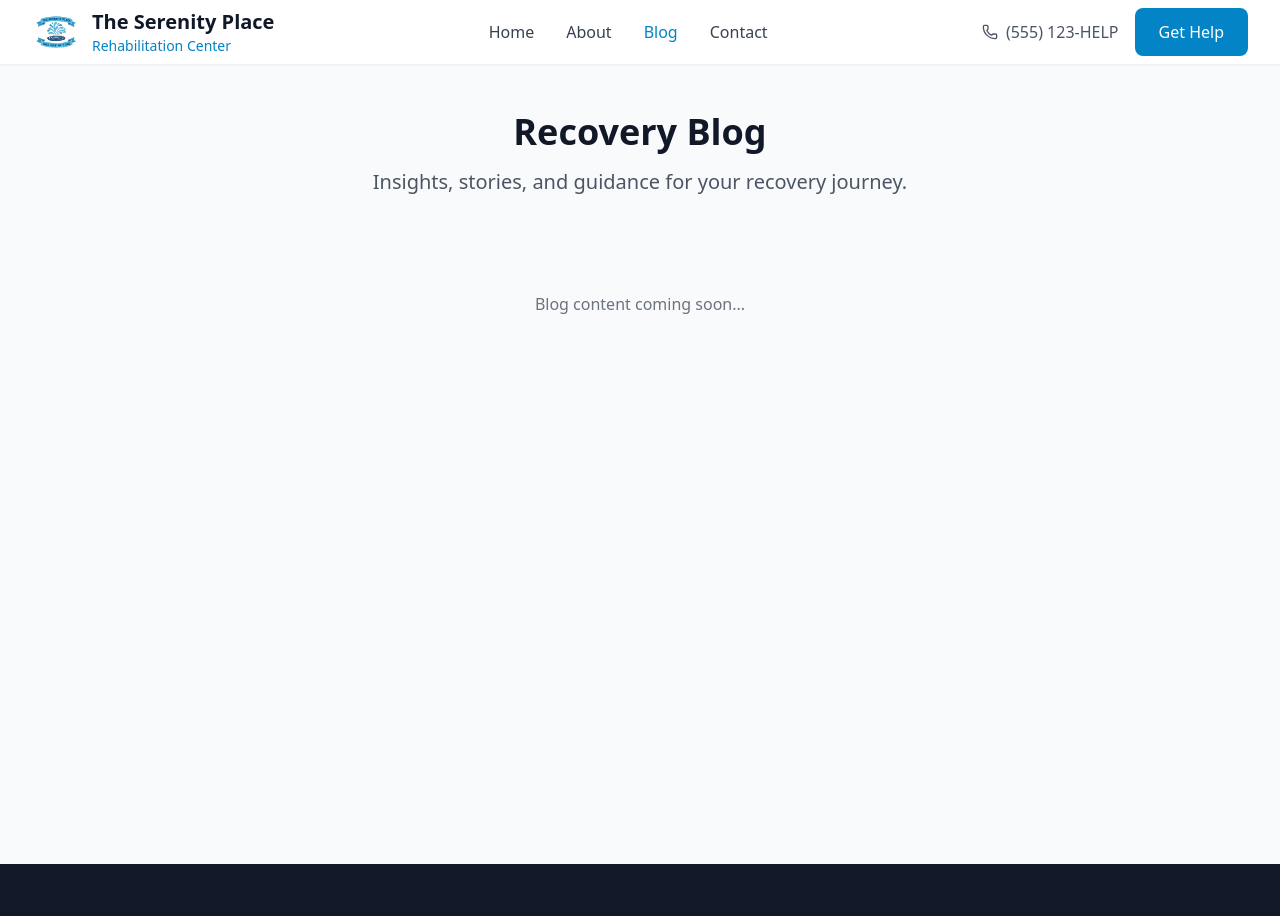
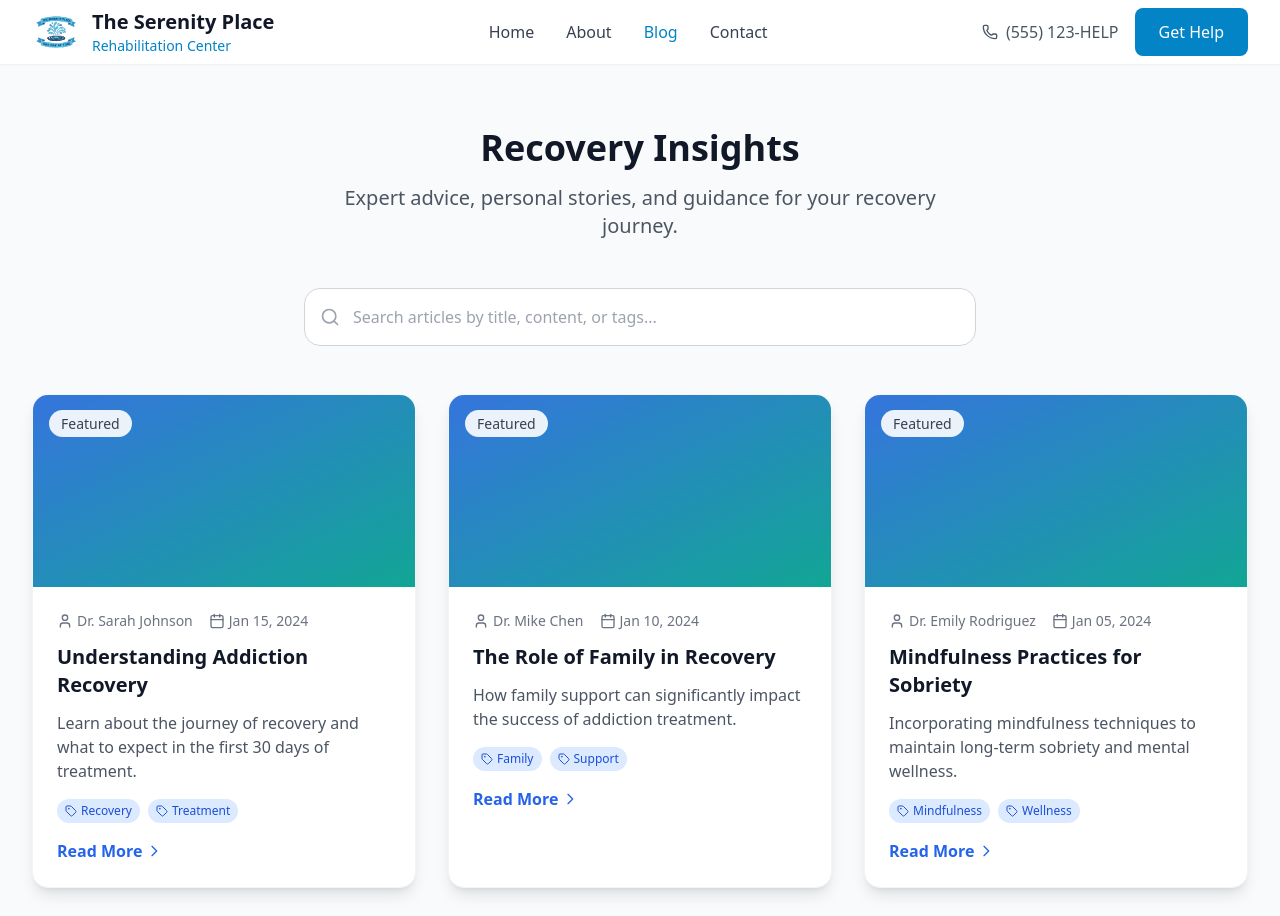
Before and after one commit to bkoimett/serenity-mern, a React (Vite) app in the folder client/: page /blog in a window 1280 px wide. Shown: the top 916 px of the page. Built offline with nearby package versions, Linux system fonts and the light colour scheme.

Commit message:
feat(client): setup blog elements (pages/components) and add to main component

```diff
--- /dev/null
+++ b/client/src/components/BlogCard.jsx
@@ -0,0 +1,77 @@
+// src/components/BlogCard.jsx
+import { Link } from "react-router-dom";
+import { Calendar, User, Tag } from "lucide-react";
+import { format } from "date-fns";
+
+export function BlogCard({ blog }) {
+  return (
+    <article className="bg-white rounded-2xl shadow-lg border border-gray-100 overflow-hidden hover:shadow-xl transition-shadow duration-300">
+      {/* Featured Image */}
+      <div className="h-48 bg-gradient-to-br from-blue-500 to-teal-500 relative">
+        <div className="absolute inset-0 bg-black/10"></div>
+        <div className="absolute top-4 left-4">
+          <span className="bg-white/90 text-gray-700 text-sm font-medium px-3 py-1 rounded-full">
+            Featured
+          </span>
+        </div>
+      </div>
+
+      {/* Content */}
+      <div className="p-6">
+        {/* Meta Information */}
+        <div className="flex items-center text-sm text-gray-500 mb-3 space-x-4">
+          <div className="flex items-center">
+            <User className="w-4 h-4 mr-1" />
+            {blog.author.name}
+          </div>
+          <div className="flex items-center">
+            <Calendar className="w-4 h-4 mr-1" />
+            {format(new Date(blog.createdAt), "MMM dd, yyyy")}
+          </div>
+        </div>
+
+        {/* Title */}
+        <h2 className="text-xl font-bold text-gray-900 mb-3 line-clamp-2">
+          {blog.title}
+        </h2>
+
+        {/* Excerpt */}
+        <p className="text-gray-600 mb-4 line-clamp-3">{blog.excerpt}</p>
+
+        {/* Tags */}
+        <div className="flex flex-wrap gap-2 mb-4">
+          {blog.tags.map((tag, index) => (
+            <span
+              key={index}
+              className="inline-flex items-center text-xs bg-blue-100 text-blue-700 px-2 py-1 rounded-full"
+            >
+              <Tag className="w-3 h-3 mr-1" />
+              {tag}
+            </span>
+          ))}
+        </div>
+
+        {/* Read More Button */}
+        <Link
+          to={`/blog/${blog._id}`}
+          className="inline-flex items-center text-blue-600 hover:text-blue-700 font-semibold transition-colors"
+        >
+          Read More
+          <svg
+            className="w-4 h-4 ml-1"
+            fill="none"
+            stroke="currentColor"
+            viewBox="0 0 24 24"
+          >
+            <path
+              strokeLinecap="round"
+              strokeLinejoin="round"
+              strokeWidth={2}
+              d="M9 5l7 7-7 7"
+            />
+          </svg>
+        </Link>
+      </div>
+    </article>
+  );
+}
--- /dev/null
+++ b/client/src/components/BlogList.jsx
@@ -0,0 +1,124 @@
+// src/components/BlogList.jsx
+import { useState, useEffect } from "react";
+import { BlogCard } from "./BlogCard";
+import { Search, Filter } from "lucide-react";
+
+export function BlogList() {
+  const [blogs, setBlogs] = useState([]);
+  const [loading, setLoading] = useState(true);
+  const [searchTerm, setSearchTerm] = useState("");
+
+  // Mock data - replace with API call
+  useEffect(() => {
+    const mockBlogs = [
+      {
+        _id: "1",
+        title: "Understanding Addiction Recovery",
+        excerpt:
+          "Learn about the journey of recovery and what to expect in the first 30 days of treatment.",
+        content: "Full content about addiction recovery...",
+        author: { name: "Dr. Sarah Johnson" },
+        createdAt: new Date("2024-01-15"),
+        tags: ["Recovery", "Treatment"],
+        featuredImage: "/api/placeholder/400/250",
+      },
+      {
+        _id: "2",
+        title: "The Role of Family in Recovery",
+        excerpt:
+          "How family support can significantly impact the success of addiction treatment.",
+        content: "Full content about family support...",
+        author: { name: "Dr. Mike Chen" },
+        createdAt: new Date("2024-01-10"),
+        tags: ["Family", "Support"],
+        featuredImage: "/api/placeholder/400/250",
+      },
+      {
+        _id: "3",
+        title: "Mindfulness Practices for Sobriety",
+        excerpt:
+          "Incorporating mindfulness techniques to maintain long-term sobriety and mental wellness.",
+        content: "Full content about mindfulness...",
+        author: { name: "Dr. Emily Rodriguez" },
+        createdAt: new Date("2024-01-05"),
+        tags: ["Mindfulness", "Wellness"],
+        featuredImage: "/api/placeholder/400/250",
+      },
+    ];
+
+    setBlogs(mockBlogs);
+    setLoading(false);
+  }, []);
+
+  const filteredBlogs = blogs.filter(
+    (blog) =>
+      blog.title.toLowerCase().includes(searchTerm.toLowerCase()) ||
+      blog.excerpt.toLowerCase().includes(searchTerm.toLowerCase()) ||
+      blog.tags.some((tag) =>
+        tag.toLowerCase().includes(searchTerm.toLowerCase())
+      )
+  );
+
+  if (loading) {
+    return (
+      <div className="min-h-screen bg-gray-50 py-12">
+        <div className="max-w-7xl mx-auto px-4 sm:px-6 lg:px-8">
+          <div className="text-center">
+            <div className="animate-pulse">Loading blogs...</div>
+          </div>
+        </div>
+      </div>
+    );
+  }
+
+  return (
+    <section className="py-16 bg-gray-50">
+      <div className="max-w-7xl mx-auto px-4 sm:px-6 lg:px-8">
+        {/* Header */}
+        <div className="text-center mb-12">
+          <h1 className="text-4xl font-bold text-gray-900 mb-4">
+            Recovery Insights
+          </h1>
+          <p className="text-xl text-gray-600 max-w-2xl mx-auto">
+            Expert advice, personal stories, and guidance for your recovery
+            journey.
+          </p>
+        </div>
+
+        {/* Search Bar */}
+        <div className="max-w-2xl mx-auto mb-12">
+          <div className="relative">
+            <Search className="absolute left-4 top-1/2 transform -translate-y-1/2 text-gray-400 w-5 h-5" />
+            <input
+              type="text"
+              placeholder="Search articles by title, content, or tags..."
+              value={searchTerm}
+              onChange={(e) => setSearchTerm(e.target.value)}
+              className="w-full pl-12 pr-4 py-4 border border-gray-300 rounded-2xl focus:ring-2 focus:ring-blue-500 focus:border-blue-500 transition-colors"
+            />
+          </div>
+        </div>
+
+        {/* Blog Grid */}
+        <div className="grid grid-cols-1 md:grid-cols-2 lg:grid-cols-3 gap-8">
+          {filteredBlogs.map((blog) => (
+            <BlogCard key={blog._id} blog={blog} />
+          ))}
+        </div>
+
+        {/* Empty State */}
+        {filteredBlogs.length === 0 && (
+          <div className="text-center py-12">
+            <Filter className="w-16 h-16 text-gray-300 mx-auto mb-4" />
+            <h3 className="text-xl font-semibold text-gray-600 mb-2">
+              No articles found
+            </h3>
+            <p className="text-gray-500">
+              Try adjusting your search terms or browse all articles.
+            </p>
+          </div>
+        )}
+      </div>
+    </section>
+  );
+}
--- /dev/null
+++ b/client/src/components/BlogPreview.jsx
@@ -0,0 +1,62 @@
+// src/components/BlogPreview.jsx
+import { Link } from "react-router-dom";
+import { BlogCard } from "./BlogCard";
+import { ArrowRight } from "lucide-react";
+
+export function BlogPreview() {
+  // Sample featured blogs for homepage
+  const featuredBlogs = [
+    {
+      _id: "1",
+      title: "Understanding Addiction Recovery",
+      excerpt:
+        "Learn about the journey of recovery and what to expect in the first 30 days of treatment.",
+      author: { name: "Dr. Sarah Johnson" },
+      createdAt: new Date("2024-01-15"),
+      tags: ["Recovery", "Treatment"],
+    },
+    {
+      _id: "2",
+      title: "The Role of Family in Recovery",
+      excerpt:
+        "How family support can significantly impact the success of addiction treatment.",
+      author: { name: "Dr. Mike Chen" },
+      createdAt: new Date("2024-01-10"),
+      tags: ["Family", "Support"],
+    },
+  ];
+
+  return (
+    <section className="py-16 bg-white">
+      <div className="max-w-7xl mx-auto px-4 sm:px-6 lg:px-8">
+        {/* Section Header */}
+        <div className="text-center mb-12">
+          <h2 className="text-3xl font-bold text-gray-900 mb-4">
+            Latest Insights
+          </h2>
+          <p className="text-xl text-gray-600 max-w-2xl mx-auto">
+            Discover helpful articles and resources for your recovery journey.
+          </p>
+        </div>
+
+        {/* Featured Blogs */}
+        <div className="grid grid-cols-1 md:grid-cols-2 gap-8 mb-12">
+          {featuredBlogs.map((blog) => (
+            <BlogCard key={blog._id} blog={blog} />
+          ))}
+        </div>
+
+        {/* CTA to Blog Page */}
+        <div className="text-center">
+          <Link
+            to="/blog"
+            className="inline-flex items-center bg-gray-900 hover:bg-gray-800 text-white font-semibold py-4 px-8 rounded-lg transition-colors duration-200"
+          >
+            View All Articles
+            <ArrowRight className="w-5 h-5 ml-2" />
+          </Link>
+        </div>
+      </div>
+    </section>
+  );
+}
--- a/client/src/pages/Blog.jsx
+++ b/client/src/pages/Blog.jsx
@@ -1,20 +1,6 @@
 // src/pages/Blog.jsx
+import { BlogList } from "../components/BlogList";
+
 export function Blog() {
-  return (
-    <div className="min-h-screen bg-gray-50 py-12">
-      <div className="max-w-7xl mx-auto px-4 sm:px-6 lg:px-8">
-        <div className="text-center mb-12">
-          <h1 className="text-4xl font-bold text-gray-900 mb-4">
-            Recovery Blog
-          </h1>
-          <p className="text-xl text-gray-600 max-w-2xl mx-auto">
-            Insights, stories, and guidance for your recovery journey.
-          </p>
-        </div>
-        <div className="text-center py-12">
-          <p className="text-gray-500">Blog content coming soon...</p>
-        </div>
-      </div>
-    </div>
-  );
+  return <BlogList />;
 }
--- a/client/src/pages/Home.jsx
+++ b/client/src/pages/Home.jsx
@@ -2,12 +2,14 @@
 import { Hero } from "../components/Hero";
 import { Services } from "../components/Services";
 import { ContactForm } from "../components/ContactForm";
+import { BlogPreview } from "../components/BlogPreview";
 
 export function Home() {
   return (
     <>
       <Hero />
       <Services />
+      <BlogPreview />
       <ContactForm />
     </>
   );
```
Also changed, not shown: client/src/components/BlogPost.jsx (added).
